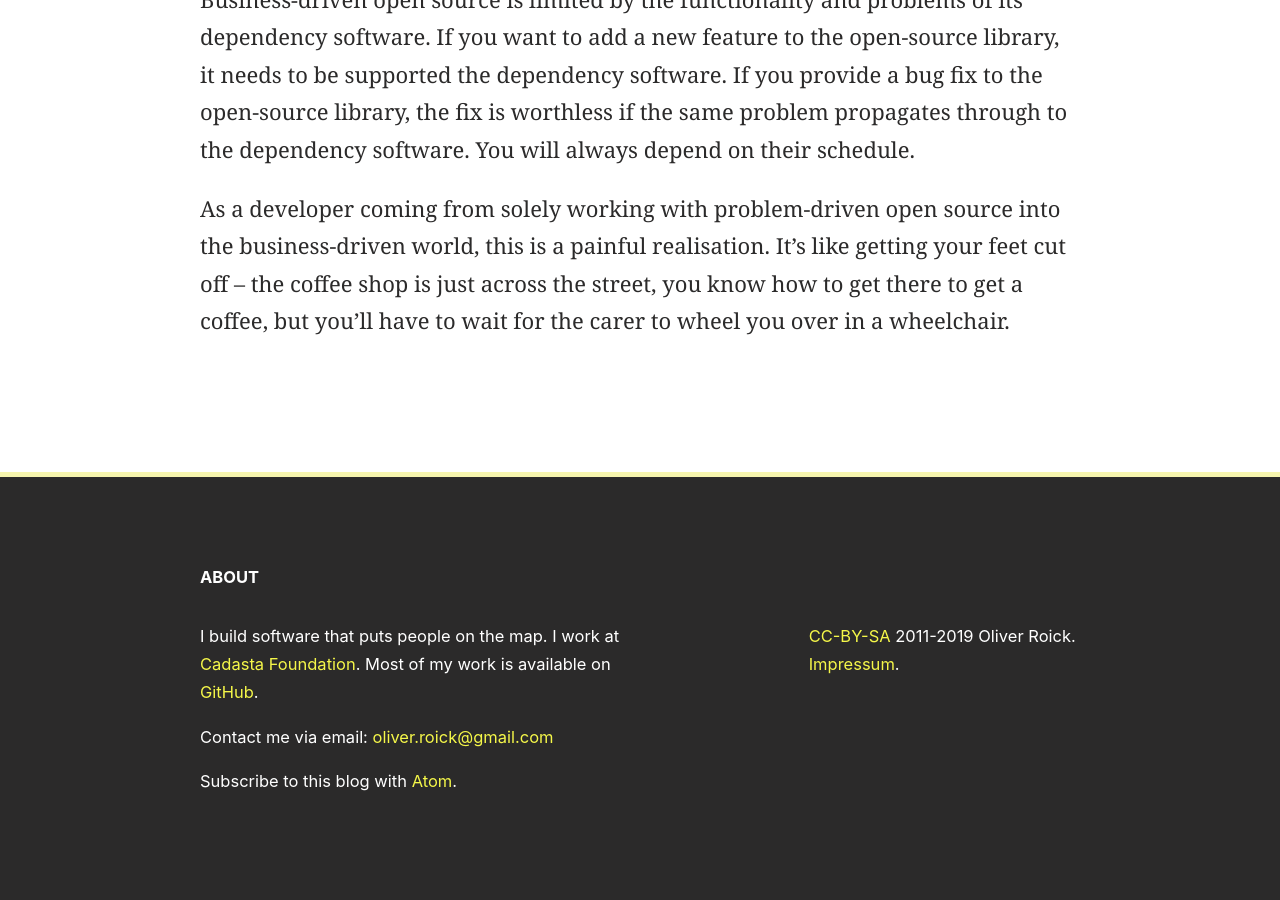
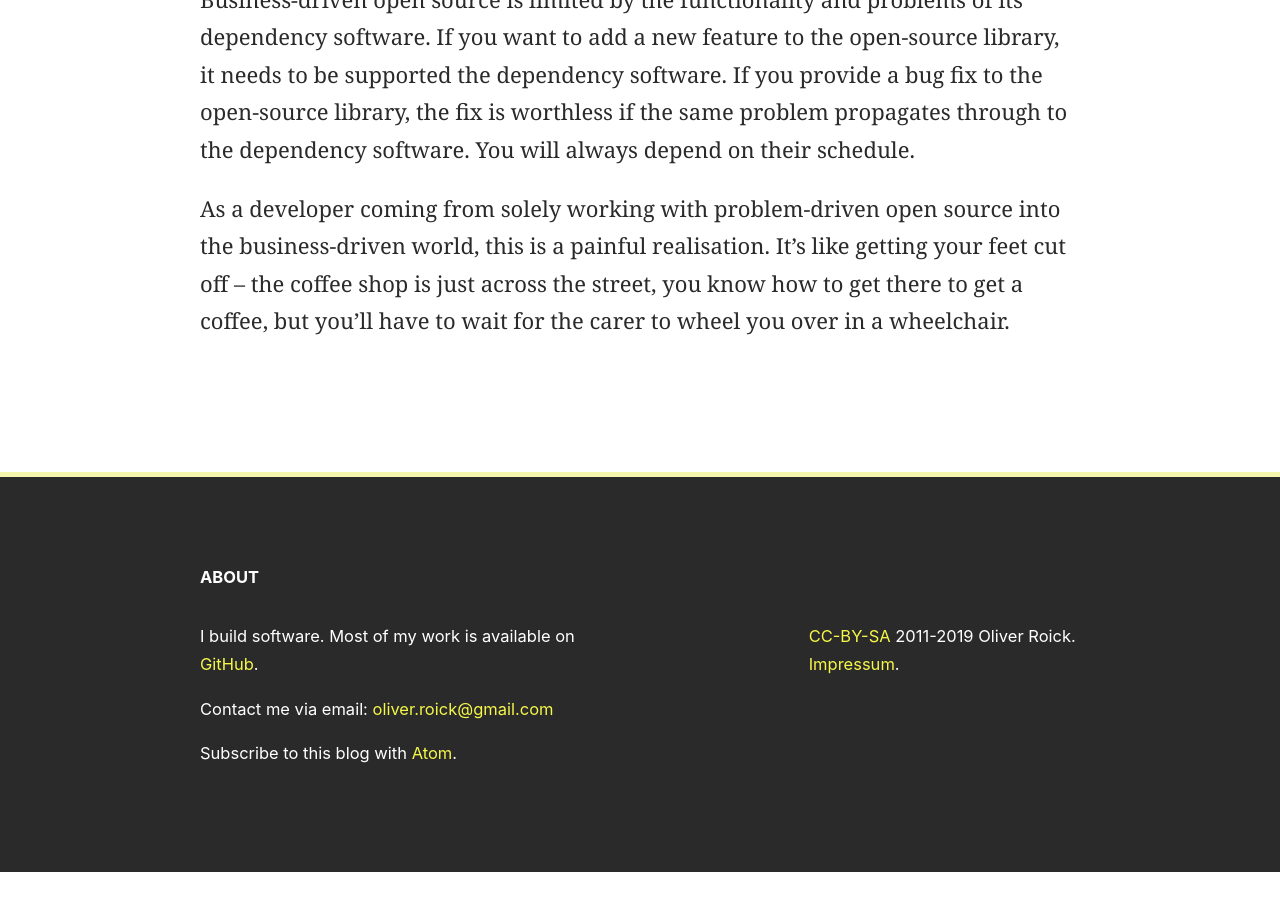
Before and after one commit to oliverroick/oliverroick.net, a Jekyll site: the page built from index.html, in a window 1280 px wide and 900 px high, scrolled down 1334 px. Built offline with Jekyll 4.4.1, drawn with Linux system fonts in a browser that asks for light colours; after the commit the page ends 2206 px from its top, so only the background shows below that.

Commit message:
Rm Cadasta

```diff
--- a/_layouts/default.html
+++ b/_layouts/default.html
@@ -27,7 +27,7 @@
 
             <h1>About</h1>
             <div id="left">
-                <p>I build software that puts people on the map. I work at <a href="http://cadasta.org/">Cadasta Foundation</a>. Most of my work is available on <a href="https://github.com/oliverroick">GitHub</a>.</p>
+                <p>I build software. Most of my work is available on <a href="https://github.com/oliverroick">GitHub</a>.</p>
                 <p>Contact me via email: <a href="mailto:oliver.roick@gmail.com">oliver.roick@gmail.com</a></p>
                 <p>Subscribe to this blog with <a href="/atom.xml" rel="alternate" type="application/atom+xml">Atom</a>.</p>
             </div>
```
